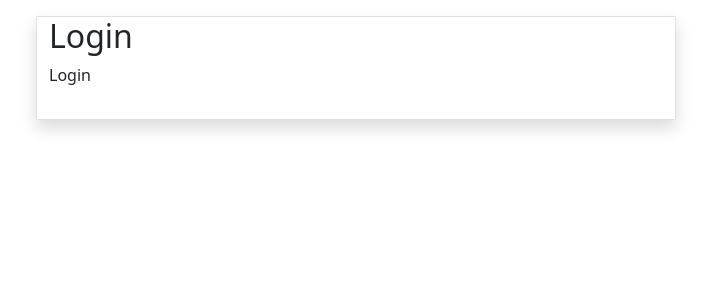
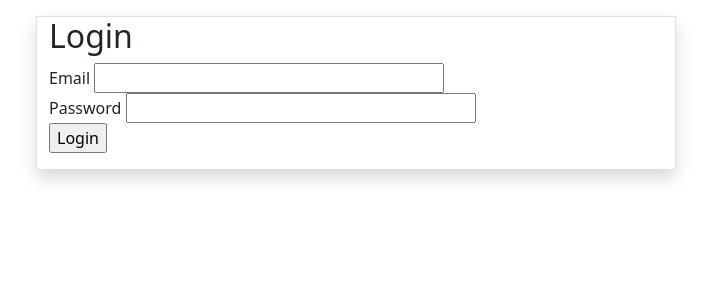
Before and after one commit to JanBusson/CampusConnectBerlin, a Flask app: page /login in a window 1280 px wide. Shown: the top 300 px of the page, without its empty margins (284-995 px from the left). Run offline with Flask 3, Linux system fonts and the light colour scheme; some libraries are stand-ins or nearby versions.

Commit message:
login angepasst

```diff
--- a/routes/route_login.py
+++ b/routes/route_login.py
@@ -2,7 +2,7 @@ from flask import Blueprint, render_template
 from . import main_bp
 from forms.form_login import CreateLoginForm
 
-@main_bp.route('/login')
+@main_bp.route('/login', methods=['GET', 'POST'])
 def login():
     form = CreateLoginForm()
 
--- a/templates/login.html
+++ b/templates/login.html
@@ -1,9 +1,29 @@
 {% extends 'base.html' %}
 
 {% block HEADER %}
-    <h2>{% block TITLE %}Login{% endblock %}</h2>
+<h2>{% block TITLE %}Login{% endblock %}</h2>
 {% endblock %}
 
 {% block CONTENT %}
-<p>Login</p>
+<form method="POST">
+    {{ form.hidden_tag() }}
+
+    <div>
+        {{ form.email.label }}
+        {{ form.email(size=32) }}
+        {% for error in form.email.errors %}
+            <div style="color:red;">{{ error }}</div>
+        {% endfor %}
+    </div>
+
+    <div>
+        {{ form.password.label }}
+        {{ form.password(size=32) }}
+        {% for error in form.password.errors %}
+            <div style="color:red;">{{ error }}</div>
+        {% endfor %}
+    </div>
+
+    <div>{{ form.submit() }}</div>
+</form>
 {% endblock %}
```
